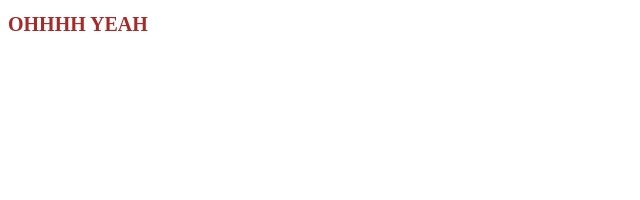
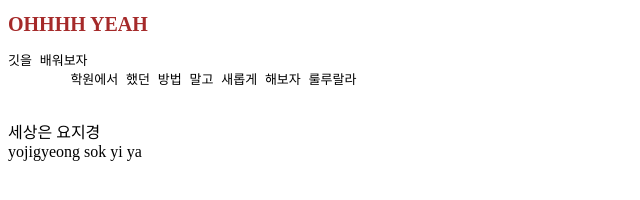
Before and after one commit to CamoPepper/cafe, a plain HTML site: page index.html in a window 1280 px wide. Shown: the whole page, without its empty margins (0-640 px from the left). Drawn offline with Linux system fonts and the light colour scheme.

Commit message:
master first

```diff
--- a/index.html
+++ b/index.html
@@ -14,5 +14,13 @@
 </head>
 <body>
     <h1>OHHHH YEAH</h1>
+    <pre>깃을 배워보자
+        학원에서 했던 방법 말고 새롭게 해보자 룰루랄라
+    </pre>
+    <p>
+        세상은 요지경 <br>
+        yojigyeong sok yi ya
+
+    </p>
 </body>
 </html>
```
